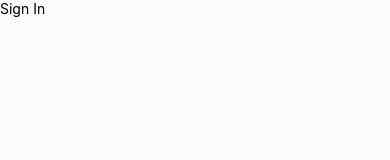
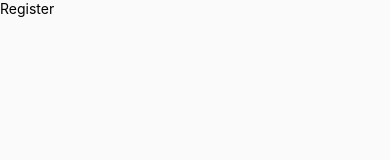
Before and after one commit to V-Kwong/ReactNativeAppTemplate, a React Native app: screen /Register in a window 390 px wide. Before the commit this address had no page. Shown: the top 160 px of the page. Built offline with nearby package versions, Linux system fonts and the light colour scheme.

Commit message:
created register screen

```diff
--- a/src/navigation/AppNavigator.tsx
+++ b/src/navigation/AppNavigator.tsx
@@ -10,6 +10,7 @@ import {navigationRef} from './RootNavigation';
 
 import getGlobalStyles from '../utils/styles';
 
+import RegisterScreen from '../screens/unauth/RegisterScreen';
 import SignInScreen from '../screens/unauth/SignInScreen';
 
 const navTheme = {
@@ -37,6 +38,7 @@ export default function AppNavigator() {
       />
       <NavigationContainer ref={navigationRef} theme={navTheme}>
         <ParentStack.Navigator screenOptions={SCREEN_OPTIONS}>
+          <ParentStack.Screen name="Register" component={RegisterScreen} />
           <ParentStack.Screen name="SignIn" component={SignInScreen} />
         </ParentStack.Navigator>
       </NavigationContainer>
--- /dev/null
+++ b/src/screens/unauth/RegisterScreen.js
@@ -0,0 +1,12 @@
+import {Text, View} from 'react-native';
+import {SafeAreaView} from 'react-native-safe-area-context';
+
+export default function RegisterScreen() {
+  return (
+    <SafeAreaView>
+      <View>
+        <Text>Register</Text>
+      </View>
+    </SafeAreaView>
+  );
+}
```
